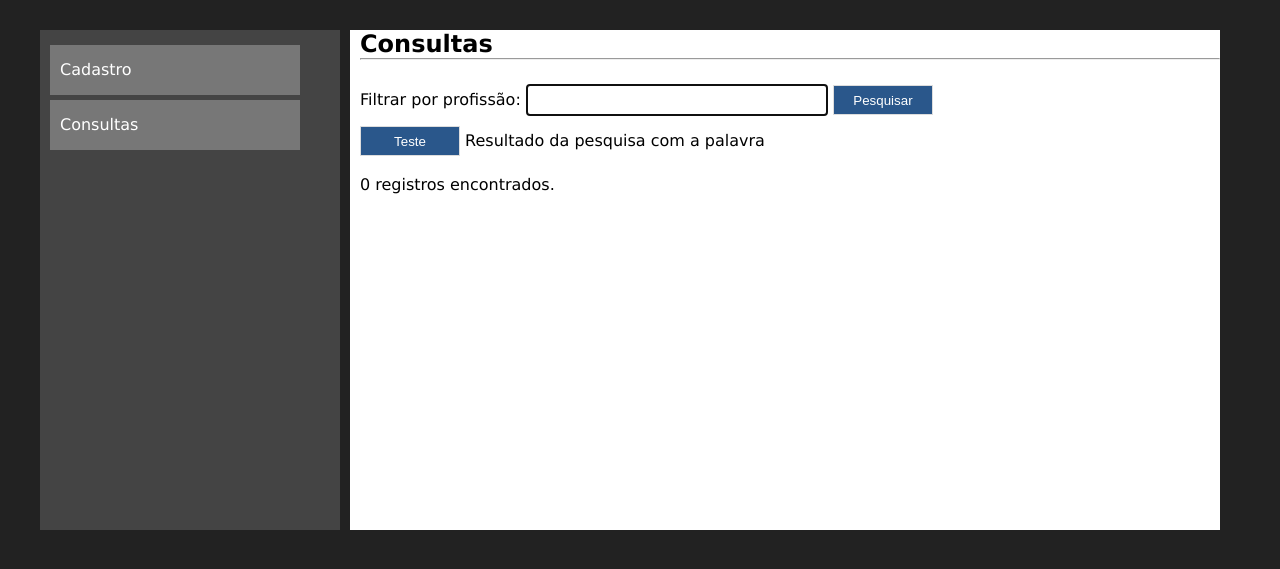
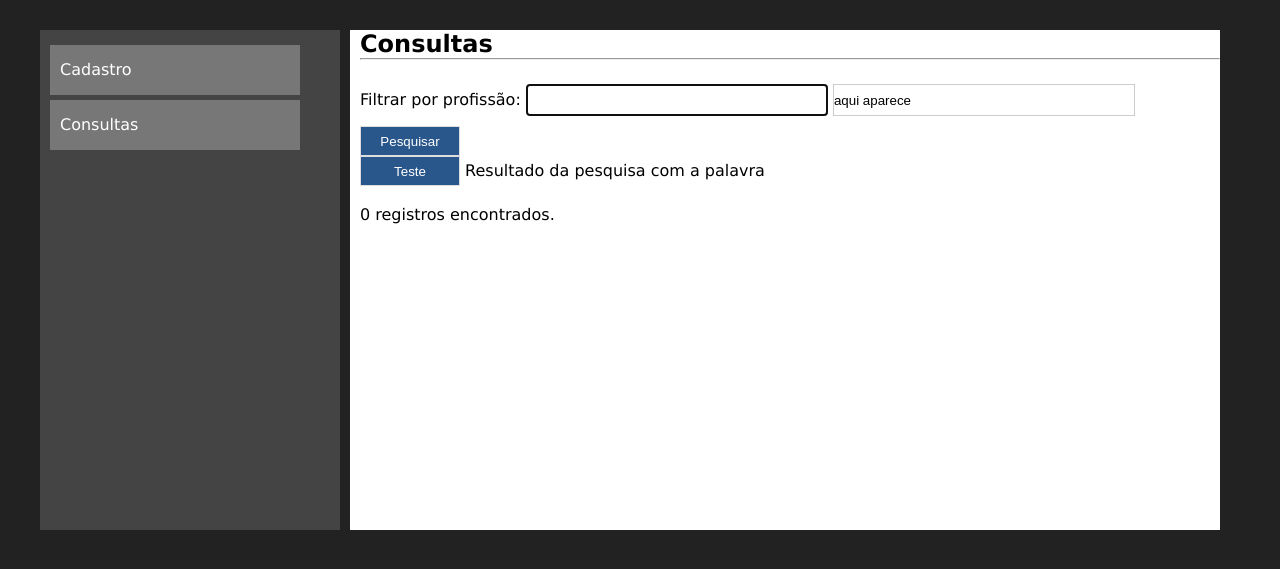
Before and after one commit to HolaSoyMath/PHP_Site_Com_DB, a PHP site: page /consultas.php in a window 1280 px wide. Shown: the top 569 px of the page. Run offline with PHP 8.4, Linux system fonts and the light colour scheme; data that the repository does not hold is empty.

Commit message:
Update consultas.php

```diff
--- a/consultas.php
+++ b/consultas.php
@@ -30,6 +30,7 @@ $registros = mysqli_num_rows($consulta);
 
                 <form method="get" action="">
                     Filtrar por profissão: <input type="text" name="filtro" class="campo" required autofocus>
+                    <input type="text" name="nome_do_filtro" class="campo" value='aqui aparece'>
                     <input type="submit" value="Pesquisar" class="btn">
                 </form>
 
```
